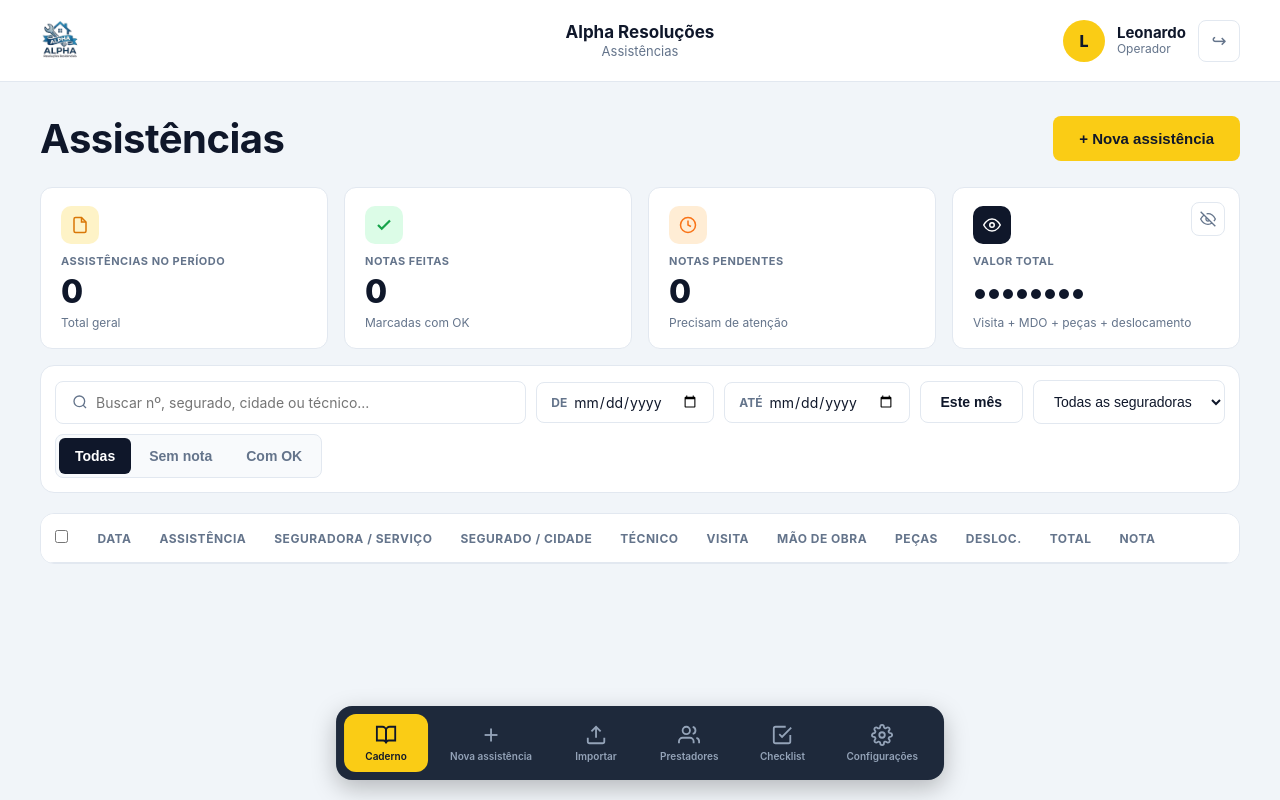
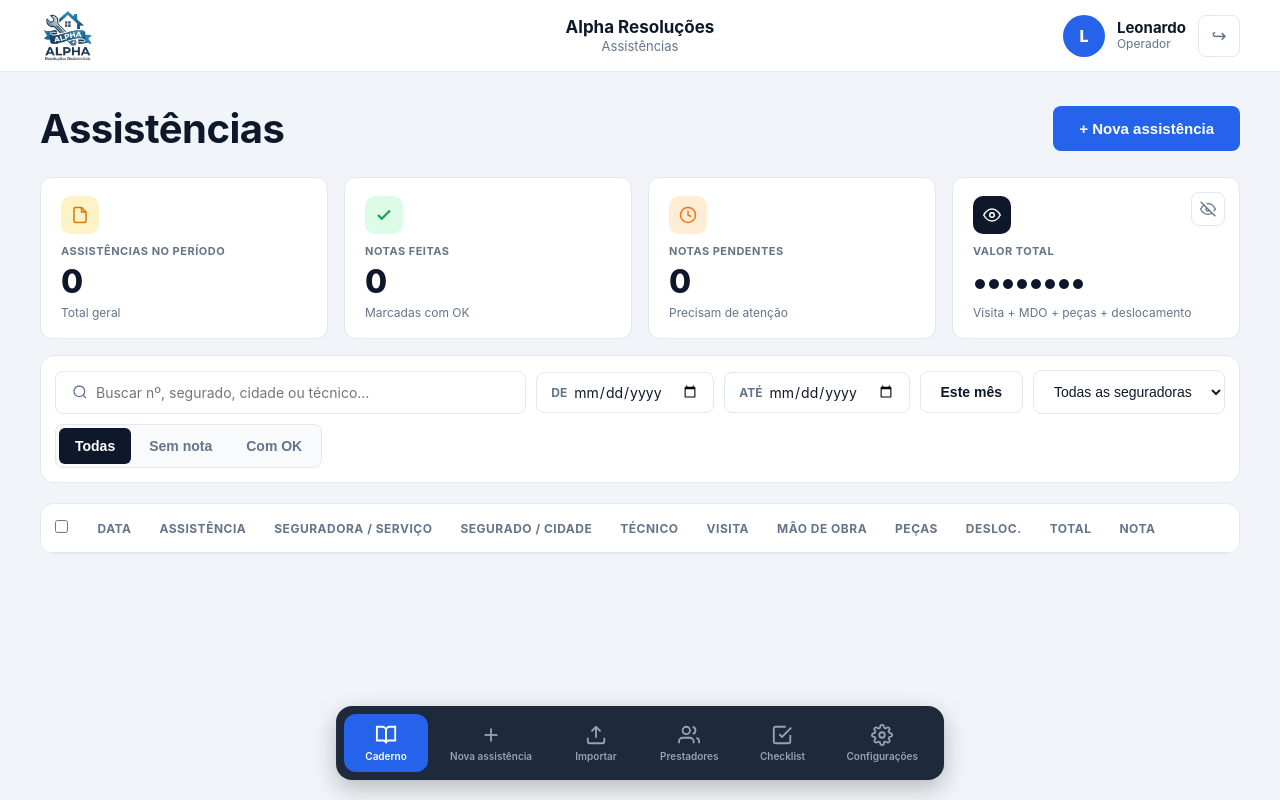
Before and after one commit to 7leleco/gestao_assistencias, a plain HTML site: page frontend/index.html in a window 1280 px wide. Drawn offline with Linux system fonts and the light colour scheme.

Commit message:
style: troca amarelo por azul e aumenta logo

```diff
--- a/frontend/static/css/style.css
+++ b/frontend/static/css/style.css
@@ -9,7 +9,6 @@
     --cinza-3: #64748b;
     --cinza-4: #0f172a;
     --cinza-escuro: #1e293b;
-    --amarelo: #facc15;
     --laranja: #f97316;
     --verde: #16a34a;
 }
@@ -32,7 +31,7 @@ body {
 .topbar {
     background-color: var(--branco);
     border-bottom: 1px solid var(--cinza-2);
-    padding: 16px 40px;
+    padding: 8px 40px;
     display: flex;
     justify-content: space-between;
     align-items: center;
@@ -40,10 +39,13 @@ body {
     min-height: 72px;
 }
 
+/* LOGO MAIOR (sem aumentar o topbar) */
 .brand-logo {
-    height: 46px;
+    height: 64px;
     width: auto;
     object-fit: contain;
+    display: block;
+    margin: -8px 0;
 }
 
 .topbar-center {
@@ -75,7 +77,8 @@ body {
 .avatar {
     width: 42px;
     height: 42px;
-    background-color: var(--amarelo);
+    background-color: var(--azul-claro);
+    color: var(--branco);
     border-radius: 50%;
     display: flex;
     align-items: center;
@@ -137,8 +140,8 @@ body {
 }
 
 .btn-nova {
-    background-color: var(--amarelo);
-    color: var(--cinza-4);
+    background-color: var(--azul-claro);
+    color: var(--branco);
     border: none;
     padding: 14px 26px;
     border-radius: 8px;
@@ -148,10 +151,10 @@ body {
 }
 
 .btn-nova:hover {
-    background-color: #eab308;
+    background-color: var(--azul);
 }
 
-/* ===== CARDS (MENORES AGORA) ===== */
+/* ===== CARDS ===== */
 .cards {
     display: grid;
     grid-template-columns: repeat(4, 1fr);
@@ -495,8 +498,8 @@ body {
 }
 
 .nav-item.active {
-    background-color: var(--amarelo);
-    color: var(--cinza-4);
+    background-color: var(--azul-claro);
+    color: var(--branco);
 }
 
 .nav-item span {
```
